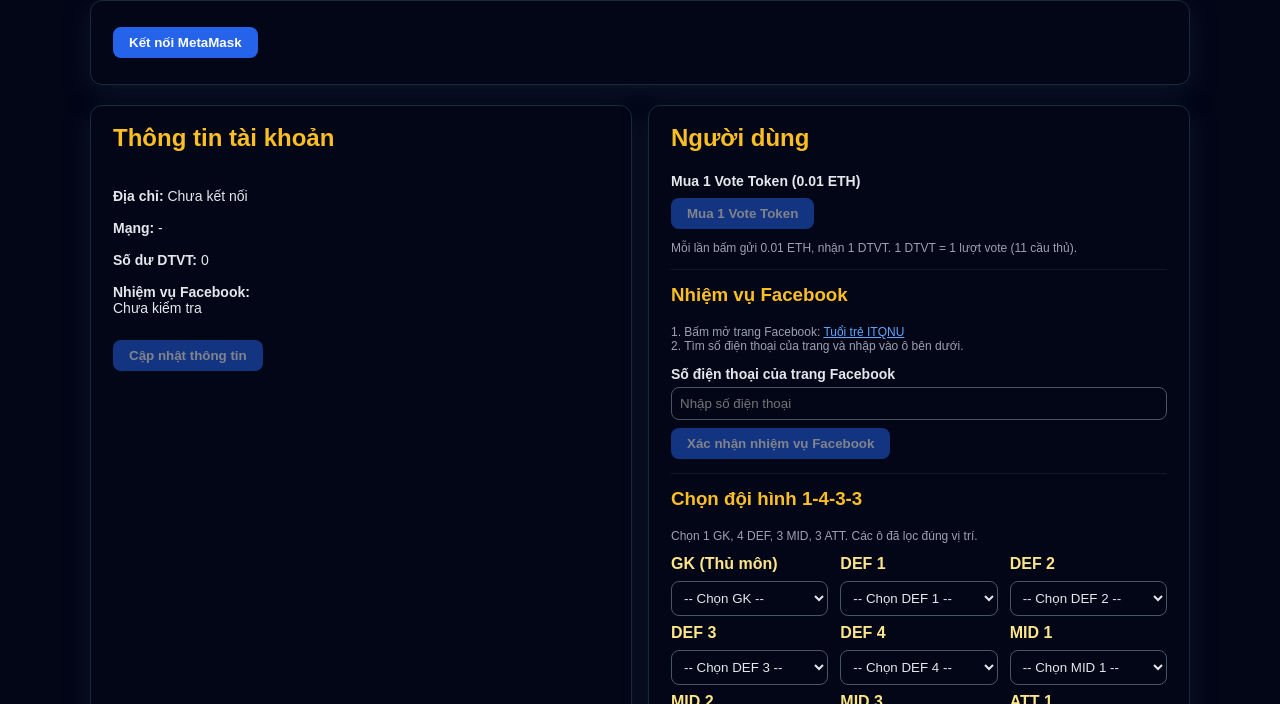
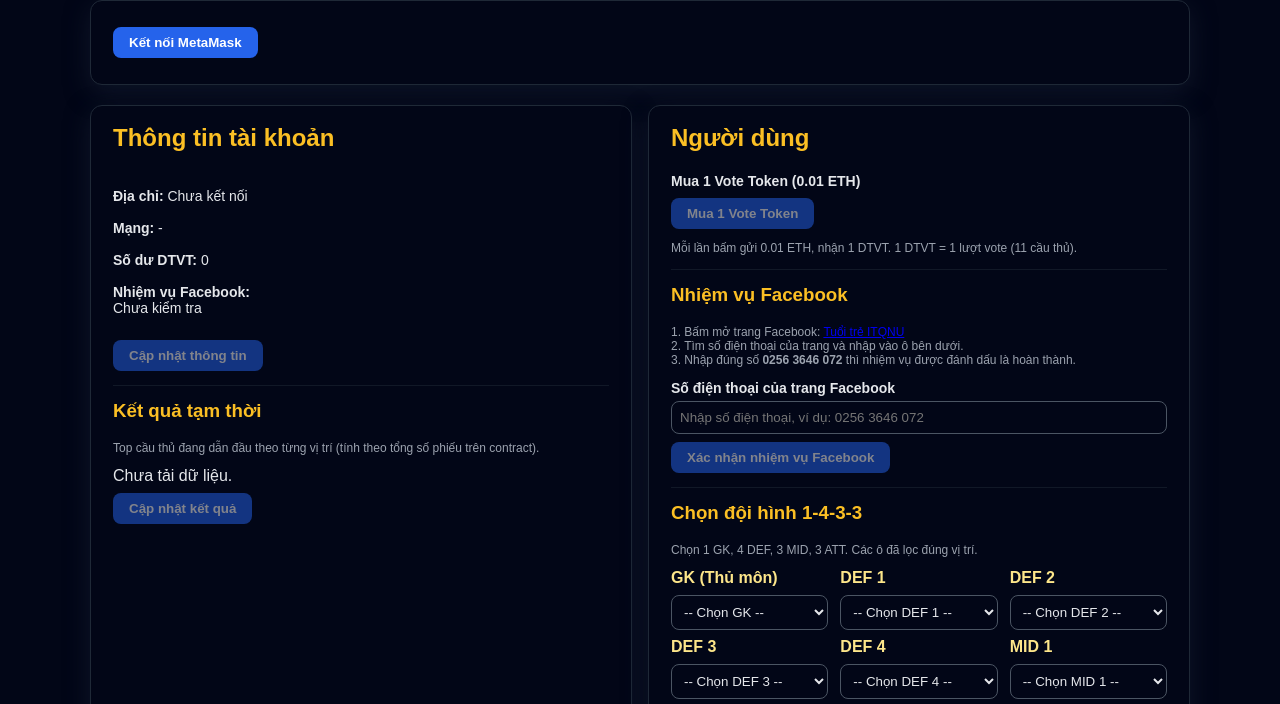
Before and after one commit to Taideptraivn/dreamteam-vote, a plain HTML site: page index.html in a window 1280 px wide. Shown: the part 79-783 px from the top of the page. Drawn offline with Linux system fonts and the light colour scheme.

Commit message:
Update index.html

```diff
--- a/index.html
+++ b/index.html
@@ -16,7 +16,7 @@
   </div>
 
   <div class="row">
-    <!-- Thông tin tài khoản -->
+    <!-- Thông tin tài khoản + leaderboard -->
     <div class="card">
       <h2>Thông tin tài khoản</h2>
       <div class="status">
@@ -28,6 +28,17 @@
         </div>
       </div>
       <button id="refreshInfoButton" disabled>Cập nhật thông tin</button>
+
+      <hr/>
+
+      <h3>Kết quả tạm thời</h3>
+      <p class="small">
+        Top cầu thủ đang dẫn đầu theo từng vị trí (tính theo tổng số phiếu trên contract).
+      </p>
+      <div id="leaderboard">
+        Chưa tải dữ liệu.
+      </div>
+      <button id="refreshLeadersButton" disabled>Cập nhật kết quả</button>
     </div>
 
     <!-- Người dùng -->
@@ -45,15 +56,15 @@
       <h3>Nhiệm vụ Facebook</h3>
       <p class="small">
         1. Bấm mở trang Facebook:
-        <a href="https://www.facebook.com/tuoitreitqnu" target="_blank" style="color:#60a5fa;">
+        <a href="https://www.facebook.com/tuoitreitqnu" target="_blank" class="link">
           Tuổi trẻ ITQNU
         </a><br/>
         2. Tìm số điện thoại của trang và nhập vào ô bên dưới.<br/>
-
+        3. Nhập đúng số <b>0256 3646 072</b> thì nhiệm vụ được đánh dấu là hoàn thành.
       </p>
 
       <label>Số điện thoại của trang Facebook</label>
-      <input id="phoneInput" placeholder="Nhập số điện thoại" />
+      <input id="phoneInput" placeholder="Nhập số điện thoại, ví dụ: 0256 3646 072" />
       <button id="completeTaskButton" disabled>Xác nhận nhiệm vụ Facebook</button>
 
       <hr/>
@@ -172,7 +183,7 @@
   </div>
 </div>
 
-<!-- 1) Thư viện ethers (dùng file local đã đặt cạnh index.html) -->
+<!-- 1) Thư viện ethers v5 (file local đặt cùng thư mục) -->
 <script src="ethers.umd.min.js"></script>
 <!-- 2) Code DApp -->
 <script src="app.js"></script>
```
